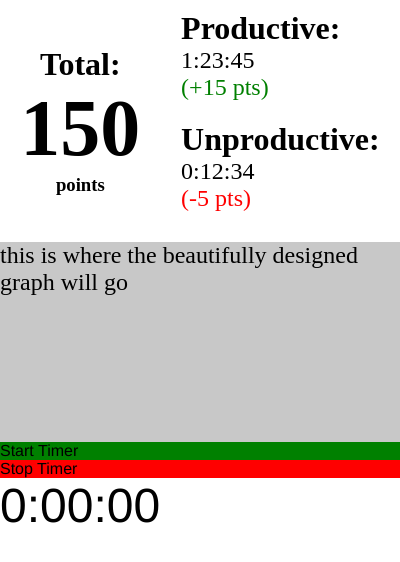
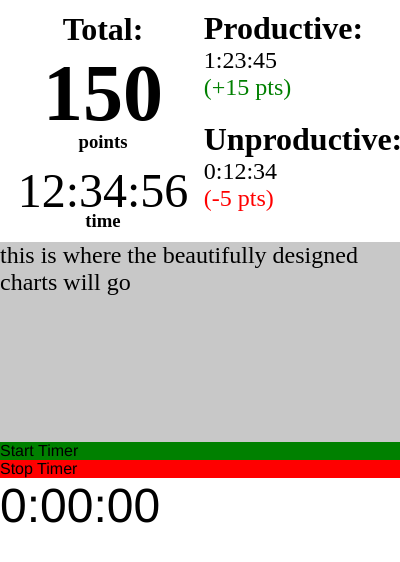
Before and after one commit to DreemMeemTeem/procrastin8-chrome, a browser extension: page popup/popup.html in a window 400 px wide. Drawn offline with Linux system fonts and the light colour scheme.

Commit message:
Add total time spent

```diff
--- a/popup/popup.html
+++ b/popup/popup.html
@@ -2,6 +2,10 @@
 <html>
 <head>
 <style type="text/css">
+    * {
+        margin: 0 auto;
+    }
+
     body {
         margin: 0 auto;
         padding: 0px 0px 0px 0px;
@@ -9,6 +13,7 @@
 
     h1 {
         margin: 0;
+        text-align: center;
     }
 
     p {
@@ -16,7 +21,11 @@
         margin: 0 auto;
     }
 
-
+    h3 {
+        text-align: center;
+        /*Negative margin for now*/
+        margin-top: -8px;
+    }
 
 	#mainPopup {
 		padding: 10px;
@@ -27,31 +36,35 @@
         padding: 0px 0px 0px 0px;
 	}
 
-    /*TOTAL POINTS STYLING*/
+    /*TOTAL POINTS AND TIME STYLING*/
 
-        /*Centers and de-margins*/
-        #totalpoints * {
-            margin: 0 auto;
+        #points * {
             text-align: center;
         }
 
-
+        #totalpoints {
+            margin-bottom: 10px;
+        }
         /*Make point number really huge*/
-        #totalpoints #pointnumber {
+        #totalpoints h1 {
             font-size: 5em;
         }
 
-        /*Pads the right side of both sections*/
-        #totalpoints,.breakdown {
-            margin-right: 20px;
+
+        #totaltime p {
+            font-size: 3em;
         }
 
-    /*END TOTAL POINTS STYLING*/
+    /*END TOTAL POINTS AND TIME STYLING*/
 
     /*BREAKDOWN STYLING*/
         /*spaces the breakdowns apart vertically*/
         .breakdown div {
             margin-bottom: 20px;
+        }
+
+        .breakdown h1 {
+            text-align: left;
         }
 
     /*END BREAKDOWN STYLING*/
@@ -68,6 +81,7 @@
         flex-flow: row nowrap;
         justify-content: space-around;
         align-items: center;
+        align-content: center;
     }
 
     /*---------------*/
@@ -86,10 +100,14 @@
 <body>
     <div id="flex-container">
         <div class="points">
+            <h1>Total:</h1>
             <div id="totalpoints">
-                <h1>Total:</h1>
-                <h1 id="pointnumber">150</h1>
+                <h1>150</h1>
                 <h3>points</h3>
+            </div>
+            <div id="totaltime">
+                <p id="timer-value">12:34:56</p>
+                <h3>time</h3>
             </div>
         </div>
         <div class="breakdown">
@@ -108,7 +126,7 @@
     </div>
 
     <div id="graph">
-        <p>this is where the beautifully designed graph will go</p>
+        <p>this is where the beautifully designed charts will go</p>
     </div>
 
 
```
